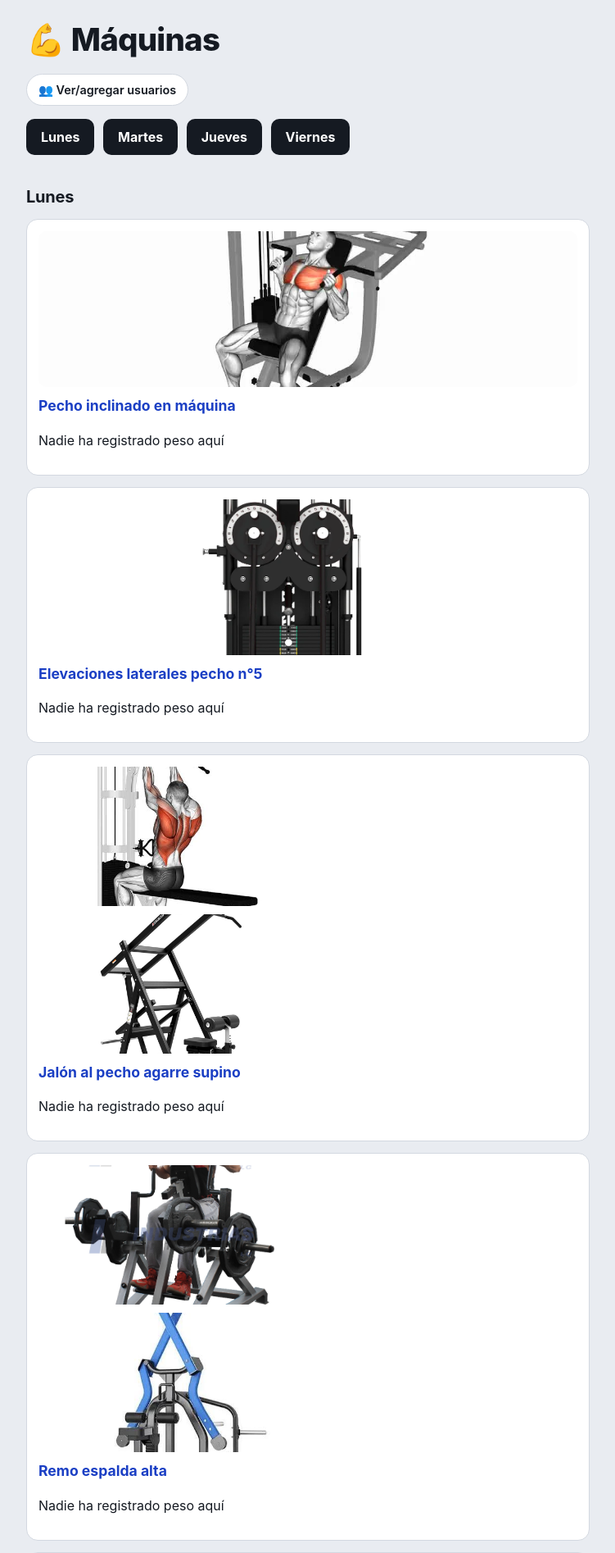
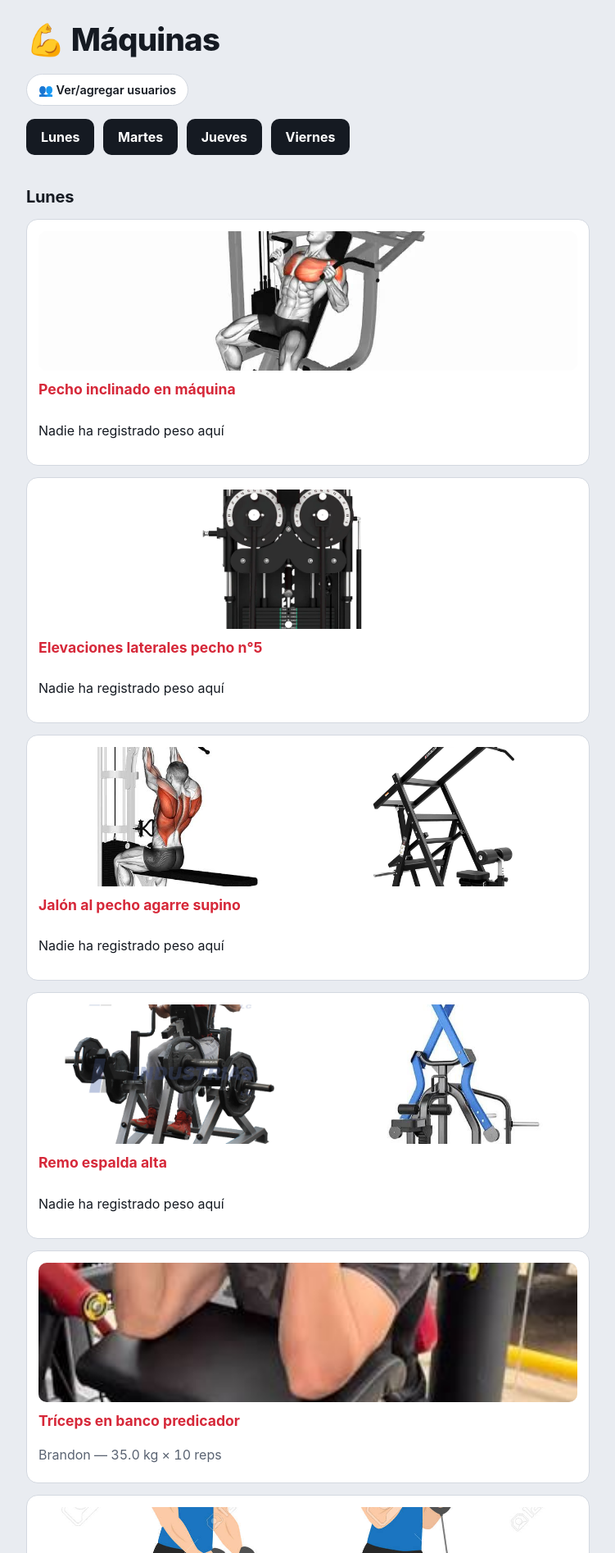
Before and after one commit to brandongonzalezmil-ops/Gym-app, a Flask app: page / in a window 1280 px wide. Shown: the top 1894 px of the page at 82% size, without its empty margins (264-1015 px from the left). Run offline with Flask 3, Linux system fonts and the light colour scheme; data comes from the database, SQL or seed files in the repository.

Commit message:
Add red color variable and update image styles

```diff
--- a/static/css/estilos.css
+++ b/static/css/estilos.css
@@ -9,6 +9,7 @@
   --borde: #d3d8e0;
   --acento: #2b5cff;
   --acento-oscuro: #1b3fc4;
+  --rojo: #d62839;
   --radio: 14px;
 }
 
@@ -85,6 +86,9 @@ h2 + ul {
 }
 
 h2 + ul > li {
+  display: flex;
+  flex-wrap: wrap;
+  gap: 8px;
   padding: 14px;
   background: var(--tarjeta);
   border: 1px solid var(--borde);
@@ -92,32 +96,30 @@ h2 + ul > li {
   overflow: hidden;
 }
 
-/* Fotos de la máquina, en fila */
+/* Fotos de la máquina: una foto ocupa todo el ancho, dos quedan lado a lado */
 h2 + ul > li img {
-  display: inline-block;
-  width: calc(50% - 4px);
-  max-width: 100%;
-  height: 150px;
-  margin: 0 4px 10px 0;
+  flex: 1 1 0;
+  min-width: 0;
+  width: 100%;
+  height: 170px;
+  margin: 0;
   object-fit: cover;
   border-radius: 10px;
-  vertical-align: top;
 }
 
-/* Si la máquina tiene una sola foto, que ocupe todo el ancho */
-h2 + ul > li img:only-of-type {
-  width: 100%;
-  height: 190px;
-  margin-right: 0;
+/* El nombre y las marcas siempre van en su propia línea, debajo de las fotos */
+h2 + ul > li > a,
+h2 + ul > li > ul {
+  flex: 0 0 100%;
 }
 
 /* Nombre de la máquina */
 a[href*="/maquina/"] {
   display: block;
-  margin-bottom: 8px;
+  margin: 2px 0 0;
   font-size: 1.1rem;
   font-weight: 700;
-  color: var(--acento-oscuro);
+  color: var(--rojo);
 }
 
 a[href*="/maquina/"]:hover { text-decoration: underline; }
```
